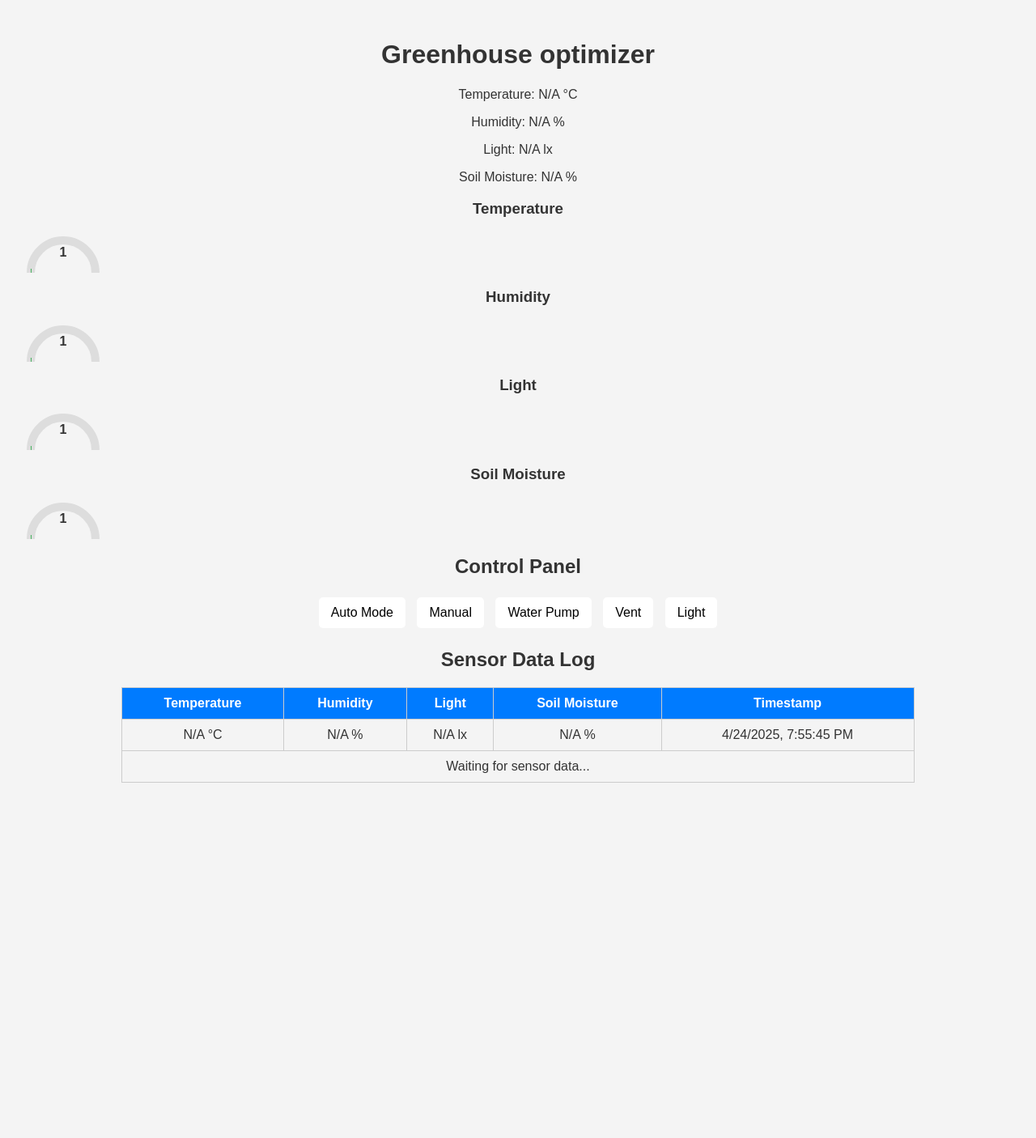
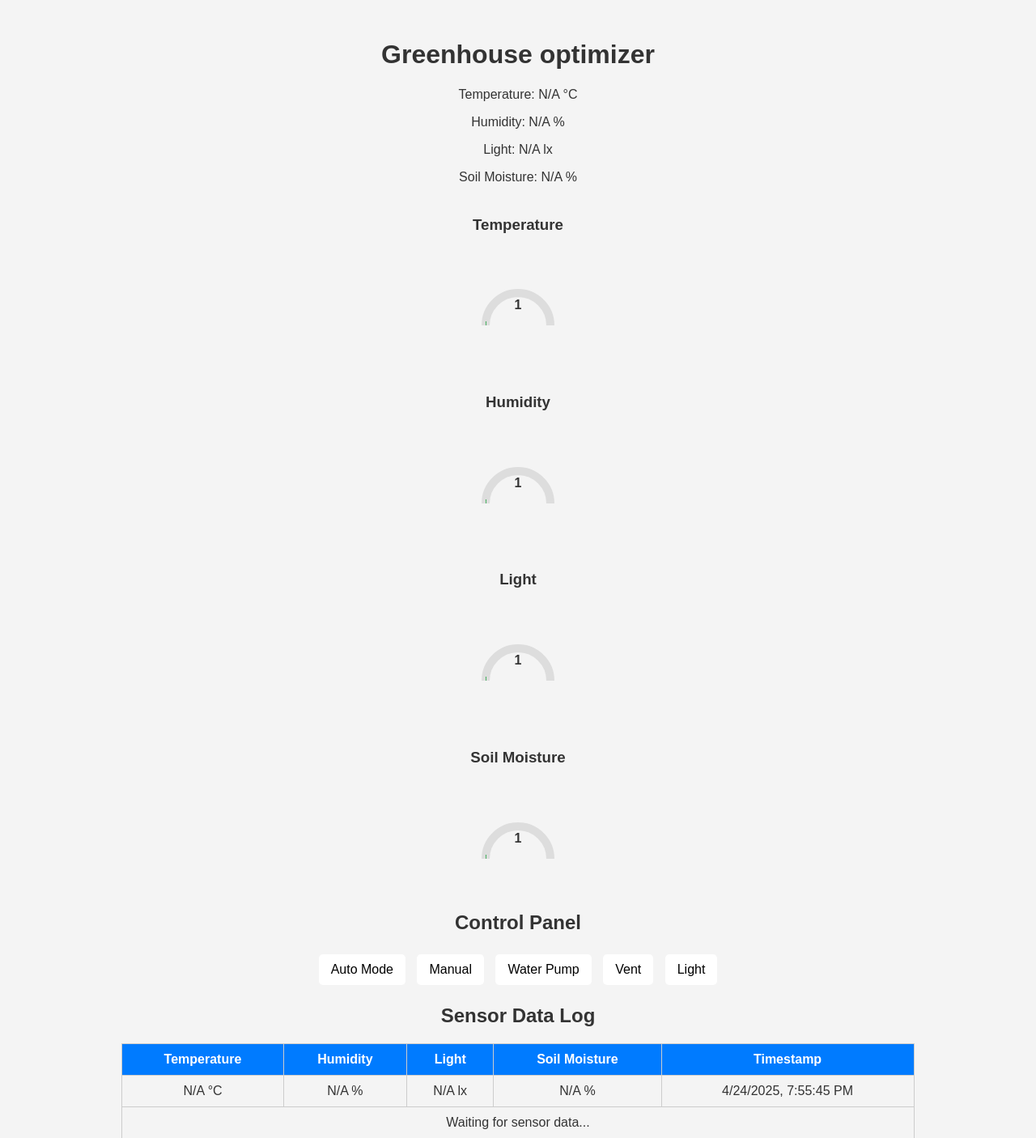
Before and after one commit to oasb16/green-house-optimizer, a Flask app: page / in a window 1280 px wide. Shown: the top 1406 px of the page at 81% size. Before the commit the page ends 967 px from the top, so only its background shows below. Run offline with Flask 3, Linux system fonts and the light colour scheme.

Commit message:
Initial commit

```diff
--- a/static/style.css
+++ b/static/style.css
@@ -63,3 +63,21 @@ th {
     background: #007BFF;
     color: white;
 }
+
+/* Center align the gauge containers */
+.gauge-container {
+    display: flex;
+    flex-direction: column;
+    align-items: center;
+    justify-content: center;
+    margin: 20px auto;
+}
+
+.gauge {
+    display: flex;
+    justify-content: center;
+    align-items: center;
+    width: 120px;
+    height: 120px;
+    margin: 10px auto;
+}
```
